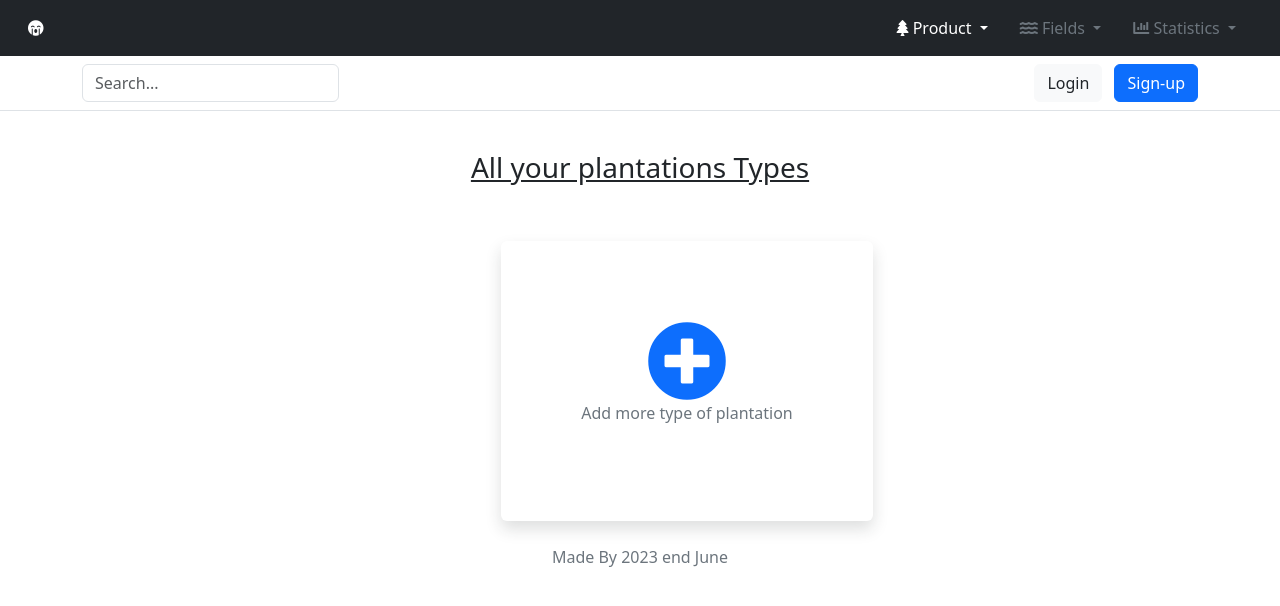
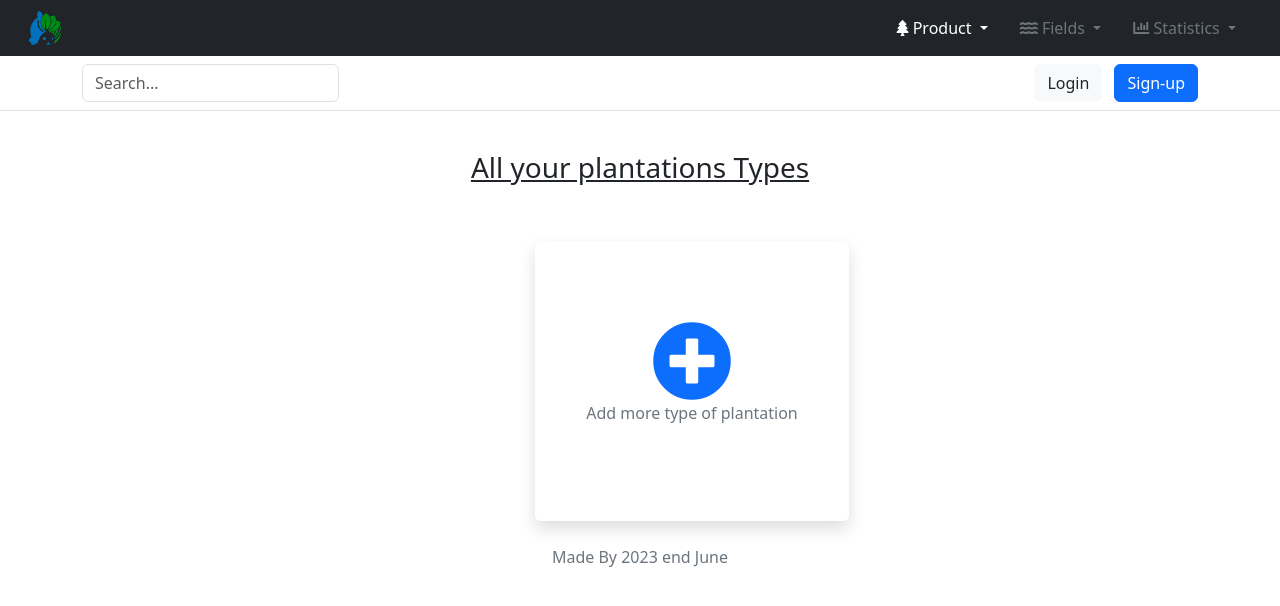
Before and after one commit to MamyAndry/Aquaponie, a CodeIgniter app: page /Aquaponie-main/plantation in a window 1280 px wide. Shown: the top 606 px of the page. Run offline with CodeIgniter, Linux system fonts and the light colour scheme; data that the repository does not hold is empty.

```diff
--- a/application/views/fields/index.php
+++ b/application/views/fields/index.php
@@ -1,4 +1,4 @@
-<div class="container">
+<div class="container-fluid">
     <div class="row justify-content-center">
         <div class="row text-title p-2 m-3">
             <h3 class="text-center text-decoration-underline">
@@ -8,7 +8,7 @@
         <div class=" my-3 row fishes-types d-flex justify-content-center">
             <?php
             foreach( $field_plantations as $field_plantation ){ ?>
-                <div class="card col-lg-4 shadow p-3 my-2 col-md-5 offset-md-1 border-0  col-sm-12 " data-aos="fade-down">
+                <div class="card col-lg-3 shadow p-3 my-2 col-md-5 offset-md-1 border-0  col-sm-12 " data-aos="fade-down">
                     <div class="card-body rounded">
                         <div class="row details-rows">
                             <div class="title-row row">
@@ -54,7 +54,7 @@
                     </div>
                 </div>
             <?php } ?>
-            <div class="card col-lg-4 shadow p-3 my-lg-2 col-md-5 offset-md-1 border-0  col-sm-12 "  data-aos="zoom-in" data-aos-delay="1000">
+            <div class="card col-lg-3 shadow p-3 my-lg-2 col-md-5 offset-md-1 border-0  col-sm-12 "  data-aos="zoom-in" data-aos-delay="1000">
                 <div class="card-body">
                     <div class="row my-lg-5 my-md-3 my-sm-2 my-5">
                         <div class="img-fluid text-decoration-none text-center">
--- a/application/views/fish/index.php
+++ b/application/views/fish/index.php
@@ -1,4 +1,4 @@
-<div class="container">
+<div class="container-fluid">
 	<div class="row justify-content-center">
 		<div class="row text-title p-2 my-3">
 			<h3 class="text-center text-decoration-underline">
@@ -9,7 +9,7 @@
 			<?php
 
 				foreach( $fishes as $fish ){ ?>
-					<div class="card col-lg-4 shadow p-3 my-lg-2 col-md-5 offset-md-1 border-0  col-sm-12 " data-aos="fade-down">
+					<div class="card col-lg-3 shadow p-3 my-lg-2 col-md-5 offset-md-1 border-0  col-sm-12 " data-aos="fade-down">
 						<div class="card-body rounded">
 							<div class="row details-rows">
 								<div class="title-row row">
@@ -46,7 +46,7 @@
 						</div>
 					</div>
 			<?php } ?>
-			<div class="card col-lg-4 shadow p-3 my-lg-2 col-md-5 offset-md-1 border-0  col-sm-12 "  data-aos="zoom-in" data-aos-delay="1000">
+			<div class="card col-lg-3 shadow p-3 my-lg-2 col-md-5 offset-md-1 border-0  col-sm-12 "  data-aos="zoom-in" data-aos-delay="1000">
                 <div class="card-body">
                     <div class="row my-lg-5 my-md-3 my-sm-2 my-5">
                         <div class="img-fluid text-decoration-none text-center">
--- a/application/views/plantation/index.php
+++ b/application/views/plantation/index.php
@@ -1,4 +1,4 @@
-<div class="container">
+<div class="container-fluid">
     <div class="row justify-content-center">
         <div class="row text-title p-2 my-3">
             <h3 class="text-center text-decoration-underline">
@@ -9,7 +9,7 @@
             <?php
 
             foreach( $plantations as $plantation ){ ?>
-                <div class="card col-lg-4 shadow p-3 my-lg-2 col-md-5 offset-md-1 border-0  col-sm-12 " data-aos="fade-down">
+                <div class="card col-lg-3 shadow p-3 my-lg-2 col-md-5 offset-md-1 border-0  col-sm-12 " data-aos="fade-down">
                     <div class="card-body rounded">
                         <div class="row details-rows">
                             <div class="title-row row">
@@ -46,7 +46,7 @@
                     </div>
                 </div>
             <?php } ?>
-            <div class="card col-lg-4 shadow p-3 my-lg-2 col-md-5 offset-md-1 border-0  col-sm-12 "  data-aos="zoom-in" data-aos-delay="1000">
+            <div class="card col-lg-3 shadow p-3 my-lg-2 col-md-5 offset-md-1 border-0  col-sm-12 "  data-aos="zoom-in" data-aos-delay="1000">
                 <div class="card-body">
                     <div class="row my-lg-5 my-md-3 my-sm-2 my-5">
                         <div class="img-fluid text-decoration-none text-center">
--- a/application/views/ponds/fish/index.php
+++ b/application/views/ponds/fish/index.php
@@ -1,4 +1,4 @@
-<div class="container">
+<div class="container-fluid">
 	<div class="row justify-content-center">
 		<div class="row text-title p-2 m-3">
 			<h3 class="text-center text-decoration-underline">
@@ -8,7 +8,7 @@
 		<div class=" my-3 row fishes-types d-flex justify-content-center">
             <?php
             foreach( $ponds as $pond ){ ?>
-                <div class="card col-lg-4 shadow p-3 my-2 col-md-5 offset-md-1 border-0  col-sm-12 " data-aos="fade-down">
+                <div class="card col-lg-3 shadow p-3 my-2 col-md-5 offset-md-1 border-0  col-sm-12 " data-aos="fade-down">
                     <div class="card-body rounded">
                         <div class="row details-rows">
                             <div class="title-row row">
@@ -47,7 +47,7 @@
                     </div>
                 </div>
             <?php } ?>
-            <div class="card col-lg-4 shadow p-3 my-lg-2 col-md-5 offset-md-1 border-0  col-sm-12 "  data-aos="zoom-in" data-aos-delay="1000">
+            <div class="card col-lg-3 shadow p-3 my-lg-2 col-md-5 offset-md-1 border-0  col-sm-12 "  data-aos="zoom-in" data-aos-delay="1000">
                 <div class="card-body">
                     <div class="row my-lg-5 my-md-3 my-sm-2 my-5">
                         <div class="img-fluid text-decoration-none text-center">
--- a/application/views/ponds/index.php
+++ b/application/views/ponds/index.php
@@ -1,4 +1,4 @@
-<div class="container">
+<div class="container-fluid">
 	<div class="row justify-content-center">
 		<div class="row text-title p-2 m-3">
 			<h3 class="text-center text-decoration-underline">
@@ -8,7 +8,7 @@
 		<div class=" my-3 row fishes-types d-flex justify-content-center">
             <?php
             foreach( $ponds as $pond ){ ?>
-                <div class="card col-lg-4 shadow p-3 my-2 col-md-5 offset-md-1 border-0  col-sm-12 " data-aos="fade-down">
+                <div class="card col-lg-3 shadow p-3 my-2 col-md-5 offset-md-1 border-0  col-sm-12 " data-aos="fade-down">
                     <div class="card-body rounded">
                         <div class="row details-rows">
                             <div class="title-row row">
@@ -49,7 +49,7 @@
                     </div>
                 </div>
             <?php } ?>
-            <div class="card col-lg-4 shadow p-3 my-lg-2 col-md-5 offset-md-1 border-0  col-sm-12 "  data-aos="zoom-in" data-aos-delay="1000">
+            <div class="card col-lg-3 shadow p-3 my-lg-2 col-md-5 offset-md-1 border-0  col-sm-12 "  data-aos="zoom-in" data-aos-delay="1000">
                 <div class="card-body">
                     <div class="row my-lg-5 my-md-3 my-sm-2 my-5">
                         <div class="img-fluid text-decoration-none text-center">
--- a/application/views/statistics/Plantation_sold.php
+++ b/application/views/statistics/Plantation_sold.php
@@ -19,6 +19,7 @@
 <script>
     var year = <?php echo json_encode($year); ?>;
     var sold = <?php echo json_encode($sold); ?>;
+    var color = ["#3e95cd", "#8e5ea2","#3cba9f","#e8c3b9","#c45850"];
     var ctx = document.getElementById("singelBarChart");
         ctx.height = 400;
         var myChart = new Chart(ctx, {
@@ -31,7 +32,7 @@
                         data: sold,
                         borderColor: "rgba(117, 113, 249, 0.9)",
                         borderWidth: "0",
-                        backgroundColor: "rgba(117, 113, 249, 0.5)"
+                        backgroundColor: color
                     }
                 ]
             },
--- a/application/views/template/Header.php
+++ b/application/views/template/Header.php
@@ -2,9 +2,9 @@
     <div class="px-3 py-2 bg-dark text-white">
       <div class="container-fluid">
         <div class="d-flex flex-wrap align-items-center justify-content-center justify-content-lg-start">
-          <a href="" class="d-flex align-items-center my-2 my-lg-0 me-lg-auto text-white text-decoration-none">
+          <a href="" class="d-flex align-items-center my-2 my-lg-0 me-lg-auto col-lg-2 col-md-2 col-sm-1 col-3 justify-content-md-start justify-content-center">
             <!--<svg class="bi me-2" width="40" height="32" role="img" aria-label="Bootstrap"><use xlink:href="#bootstrap"></use></svg>-->
-              <i class="fa fa-sad-cry"></i>
+              <img src="<?php echo base_url('assets/image/AquaponicV2.png')?>" class="col-lg-2 col-md-2 col-3">
           </a>
 
           <ul class="nav col-12 col-lg-auto my-2 justify-content-center my-md-0 text-small">
```
Also changed, not shown: assets/css/style.css (added), assets/image/AquaponicV1.png (added), assets/image/AquaponicV2.png (added), assets/image/AquaponicV3.png (added), assets/image/AquaponicV4.png (added).
